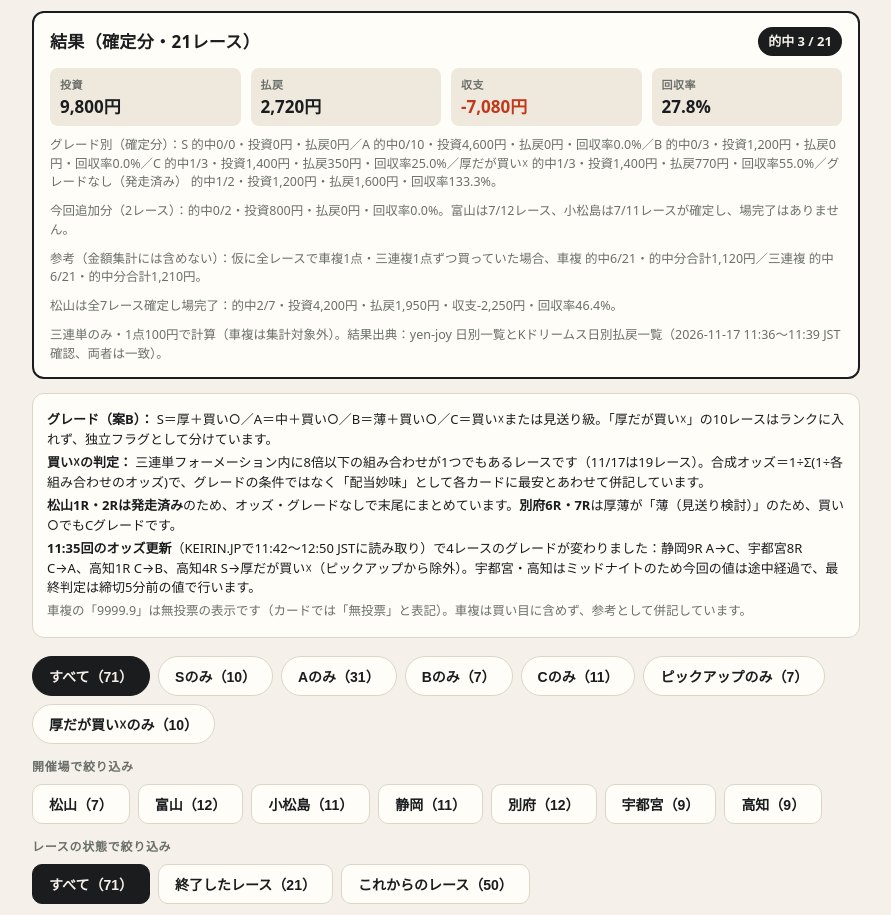
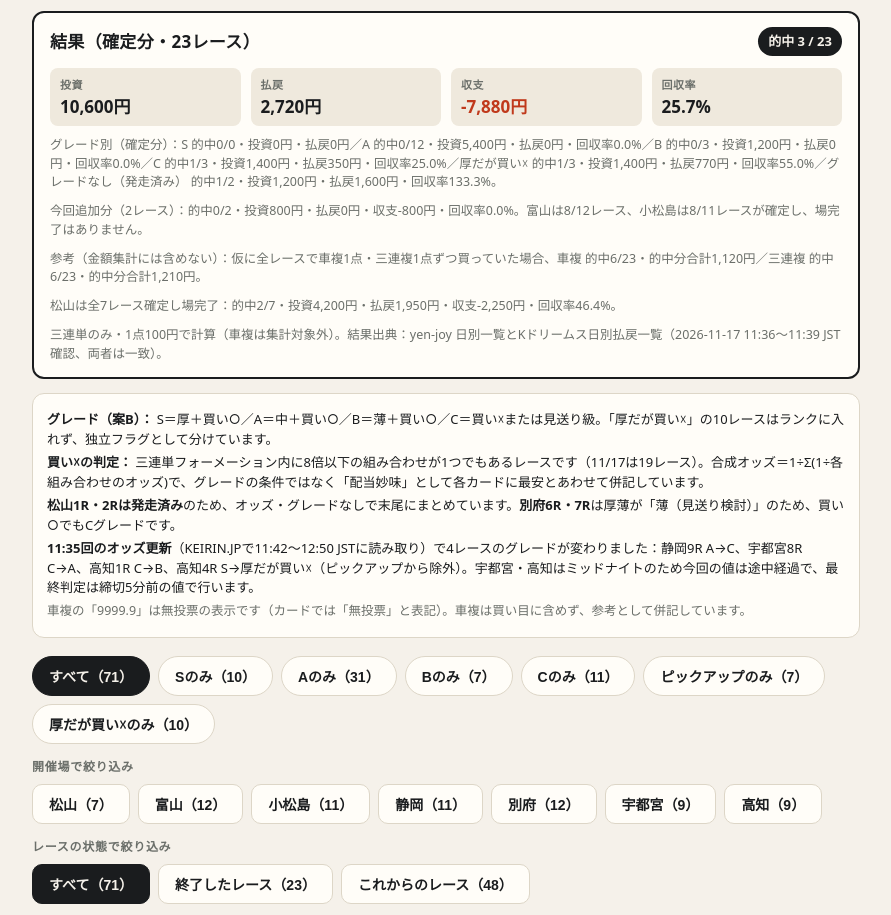
Before and after one commit to Pon1919/w98l5p7l7xyw, a plain HTML site: page index.html in a window 1280 px wide. Shown: the part 477-1392 px from the top of the page, without its empty margins (194-1085 px from the left). Drawn offline with Linux system fonts and the light colour scheme.

Commit message:
keirin grades update 2026-11-17

```diff
--- a/index.html
+++ b/index.html
@@ -220,7 +220,7 @@
     <div class="stat b"><b>7</b><span>Bグレード</span></div>
     <div class="stat c"><b>11</b><span>Cグレード</span></div>
     <div class="stat f"><b>10</b><span>厚だが買い☓（ランク外）</span></div>
-    <div class="stat"><b>71</b><span>合計レース（発走済み21含む）</span></div>
+    <div class="stat"><b>71</b><span>合計レース（発走済み23含む）</span></div>
   </div>
 
   <section class="pickup-box" aria-label="ピックアップ">
@@ -234,18 +234,18 @@
 
   <section class="result-summary" aria-label="11月17日 結果 確定分">
     <div class="rs-head">
-      <h2>結果（確定分・21レース）</h2>
-      <span class="rs-hit">的中 3 / 21</span>
+      <h2>結果（確定分・23レース）</h2>
+      <span class="rs-hit">的中 3 / 23</span>
     </div>
     <div class="rs-grid">
-      <div><span>投資</span><b>9,800円</b></div>
+      <div><span>投資</span><b>10,600円</b></div>
       <div><span>払戻</span><b>2,720円</b></div>
-      <div><span>収支</span><b class="minus">-7,080円</b></div>
-      <div><span>回収率</span><b>27.8%</b></div>
+      <div><span>収支</span><b class="minus">-7,880円</b></div>
+      <div><span>回収率</span><b>25.7%</b></div>
     </div>
-    <p class="rs-note">グレード別（確定分）：S 的中0/0・投資0円・払戻0円／A 的中0/10・投資4,600円・払戻0円・回収率0.0%／B 的中0/3・投資1,200円・払戻0円・回収率0.0%／C 的中1/3・投資1,400円・払戻350円・回収率25.0%／厚だが買い☓ 的中1/3・投資1,400円・払戻770円・回収率55.0%／グレードなし（発走済み） 的中1/2・投資1,200円・払戻1,600円・回収率133.3%。</p>
-    <p class="rs-note">今回追加分（2レース）：的中0/2・投資800円・払戻0円・回収率0.0%。富山は7/12レース、小松島は7/11レースが確定し、場完了はありません。</p>
-    <p class="rs-note">参考（金額集計には含めない）：仮に全レースで車複1点・三連複1点ずつ買っていた場合、車複 的中6/21・的中分合計1,120円／三連複 的中6/21・的中分合計1,210円。</p>
+    <p class="rs-note">グレード別（確定分）：S 的中0/0・投資0円・払戻0円／A 的中0/12・投資5,400円・払戻0円・回収率0.0%／B 的中0/3・投資1,200円・払戻0円・回収率0.0%／C 的中1/3・投資1,400円・払戻350円・回収率25.0%／厚だが買い☓ 的中1/3・投資1,400円・払戻770円・回収率55.0%／グレードなし（発走済み） 的中1/2・投資1,200円・払戻1,600円・回収率133.3%。</p>
+    <p class="rs-note">今回追加分（2レース）：的中0/2・投資800円・払戻0円・収支-800円・回収率0.0%。富山は8/12レース、小松島は8/11レースが確定し、場完了はありません。</p>
+    <p class="rs-note">参考（金額集計には含めない）：仮に全レースで車複1点・三連複1点ずつ買っていた場合、車複 的中6/23・的中分合計1,120円／三連複 的中6/23・的中分合計1,210円。</p>
     <p class="rs-note">松山は全7レース確定し場完了：的中2/7・投資4,200円・払戻1,950円・収支-2,250円・回収率46.4%。</p>
     <p class="rs-note">三連単のみ・1点100円で計算（車複は集計対象外）。結果出典：yen-joy 日別一覧とKドリームス日別払戻一覧（2026-11-17 11:36〜11:39 JST確認、両者は一致）。</p>
   </section>
@@ -282,8 +282,8 @@
   <p class="filter-label">レースの状態で絞り込み</p>
   <div class="filters filters-status" role="group" aria-label="レースの状態で絞り込み">
     <button type="button" data-status-filter="all" aria-pressed="true">すべて（71）</button>
-    <button type="button" data-status-filter="done" aria-pressed="false">終了したレース（21）</button>
-    <button type="button" data-status-filter="upcoming" aria-pressed="false">これからのレース（50）</button>
+    <button type="button" data-status-filter="done" aria-pressed="false">終了したレース（23）</button>
+    <button type="button" data-status-filter="upcoming" aria-pressed="false">これからのレース（48）</button>
   </div>
 
   <div class="empty-state" id="empty-state" role="status">
@@ -314,7 +314,7 @@
       </div>
       <span class="count">31レース</span>
     </div>
-    <p class="sec-summary">A（確定分）：<b>的中 0 / 10</b> ／ 投資4,600円 ／ 払戻0円 ／ 収支-4,600円 ／ 回収率0.0%</p>
+    <p class="sec-summary">A（確定分）：<b>的中 0 / 12</b> ／ 投資5,400円 ／ 払戻0円 ／ 収支-5,400円 ／ 回収率0.0%</p>
     <div class="list" id="list-a"></div>
   </section>
 
@@ -471,7 +471,7 @@ var R17 = [
   {t:"12:49",v:"富山",r:"5R",cf:"10.0",san:"2-3＝6・1",comp:24.83,min:45.5,low:0,buy:1,g:"b",res:"3-5-1",outcome:"miss",invest:400,note:"三連単 2,550円 ／ 1着3番 瀬戸栄作・2着5番 河崎正晴・3着1番 岩本和也"},
   {t:"13:17",v:"富山",r:"6R",cf:"6.6",san:"2-1＝4・6",comp:7.38,min:15.5,low:0,buy:1,g:"b",res:"1-7-4",outcome:"miss",invest:400,note:"三連単 3,670円 ／ 1着1番 坂本修一・2着7番 水谷良和・3着4番 近藤俊明"},
   {t:"13:45",v:"富山",r:"7R",cf:"3.3",san:"4-5＝3・1",comp:5.90,min:14.3,low:0,buy:1,g:"a",res:"4-5-2",outcome:"miss",invest:400,note:"三連単 470円（1番人気） ／ 1着4番 柴崎俊光・2着5番 菱田浩二・3着2番 坂上樹大 ／ 車複4=5 230円（1番人気）・三連複2=4=5 310円（1番人気）"},
-  {t:"14:13",v:"富山",r:"8R",cf:"6.6",san:"7-2＝3・1",comp:8.94,min:19.9,low:0,buy:1,g:"a"},
+  {t:"14:13",v:"富山",r:"8R",cf:"6.6",san:"7-2＝3・1",comp:8.94,min:19.9,low:0,buy:1,g:"a",res:"5-4-2",outcome:"miss",invest:400,note:"三連単 10,820円 ／ 1着5番 尾方祐仁・2着4番 齋藤雄行・3着2番 中田健太 ／ 車複4=5 2,050円・三連複2=4=5 3,490円"},
   {t:"14:41",v:"富山",r:"9R",cf:"13.0",san:"5-1＝7・2",comp:20.07,min:65.2,low:0,buy:1,g:"a"},
   {t:"15:09",v:"富山",r:"10R",cf:"3.9",san:"5-1＝7・2",comp:5.16,min:9.6,low:0,buy:1,g:"s",pickup:1},
   {t:"15:38",v:"富山",r:"11R",cf:"10.9",san:"2-5＝4・7",comp:70.31,min:210.9,low:0,buy:1,g:"a"},
@@ -483,7 +483,7 @@ var R17 = [
   {t:"13:03",v:"小松島",r:"5R",cf:"1.9",san:"1-5＝4・3",comp:3.05,min:6.4,low:1,buy:0,g:"flag",res:"1-4-5",outcome:"hit",invest:400,payout:770,note:"1着1番 松本・2着4番 入田・3着5番 高田"},
   {t:"13:31",v:"小松島",r:"6R",cf:"6.1",san:"2-7＝1・5",comp:9.70,min:21.7,low:0,buy:1,g:"b",res:"1-5-4",outcome:"miss",invest:400,note:"三連単 2,440円 ／ 1着1番 竹内真一・2着5番 藤原悠斗・3着4番 山本康旗"},
   {t:"13:59",v:"小松島",r:"7R",cf:"3.2",san:"1-5＝2・4",comp:9.49,min:17.4,low:0,buy:1,g:"a",res:"2-4-6",outcome:"miss",invest:400,note:"三連単 13,740円（40番人気） ／ 1着2番 関根彰人・2着4番 原岡泰志郎・3着6番 久保光司 ／ 車複2=4 2,850円（10番人気）・三連複2=4=6 3,020円（13番人気）"},
-  {t:"14:27",v:"小松島",r:"8R",cf:"2.1",san:"5-4＝1・7",comp:10.46,min:21.6,low:0,buy:1,g:"a"},
+  {t:"14:27",v:"小松島",r:"8R",cf:"2.1",san:"5-4＝1・7",comp:10.46,min:21.6,low:0,buy:1,g:"a",res:"5-7-1",outcome:"miss",invest:400,note:"三連単 3,650円 ／ 1着5番 森柾斗・2着7番 堀政美・3着1番 高山雄丞 ／ 車複5=7 1,100円・三連複1=5=7 280円"},
   {t:"14:55",v:"小松島",r:"9R",cf:"26.2",san:"6-2＝4・3",comp:14.75,min:35.6,low:0,buy:1,g:"s"},
   {t:"15:23",v:"小松島",r:"10R",cf:"1.2",san:"1-4＝7・3",comp:1.97,min:2.7,low:1,buy:0,g:"flag"},
   {t:"15:54",v:"小松島",r:"11R",cf:"8.1",san:"4-1＝5・2",comp:13.81,min:32.0,low:0,buy:1,g:"a"},
@@ -650,7 +650,7 @@ function applyFilters(){
   if(totalVisible===0){
     emptyEl.classList.add('show');
     if(currentStatusFilter==='done'){
-      emptyText.textContent = 'この条件に合う終了したレースはありません（11/17の確定済みは松山全7R・富山1R〜7R・小松島1R〜7Rの21レースです）。';
+      emptyText.textContent = 'この条件に合う終了したレースはありません（11/17の確定済みは松山全7R・富山1R〜8R・小松島1R〜8Rの23レースです）。';
     } else {
       emptyText.textContent = '条件を変えてお試しください。';
     }
```
